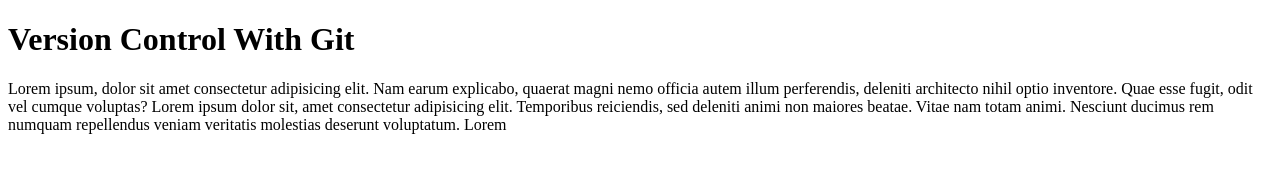
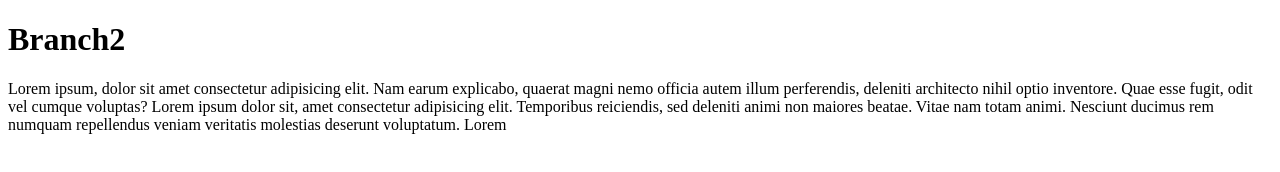
Before and after one commit to Euchariaada/stutern-git, a plain HTML site: page index.html in a window 1280 px wide. Drawn offline with Linux system fonts and the light colour scheme.

Commit message:
Update index.html

```diff
--- a/index.html
+++ b/index.html
@@ -7,7 +7,7 @@
     <title>Version Control</title>
 </head>
 <body>
-    <h1>Version Control With Git</h1>
+    <h1>Branch2</h1>
     <p>Lorem ipsum, dolor sit amet consectetur adipisicing elit.
         Nam earum explicabo, quaerat magni nemo officia autem illum perferendis,
         deleniti architecto nihil optio inventore. Quae esse fugit, odit vel cumque voluptas?
```
